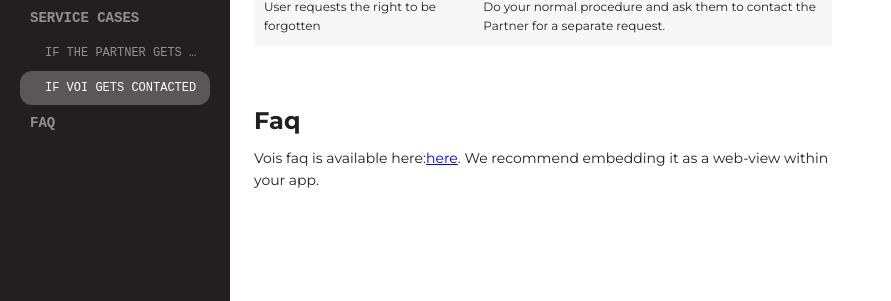
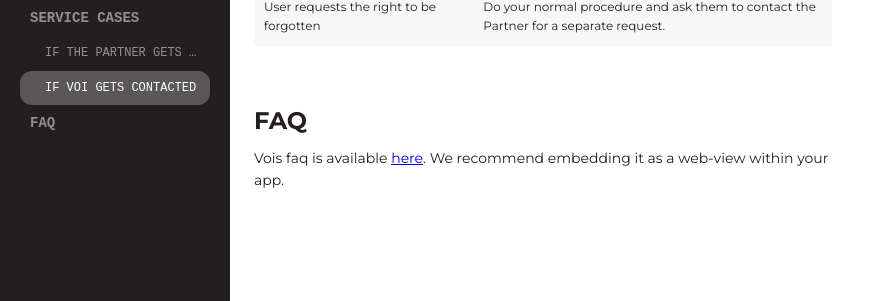
Before and after one commit to voi-api/voi-api.github.io, a Jekyll site: the page built from customer-support.md, in a window 1280 px wide and 900 px high, scrolled down 4742 px. Shown: the part 154-455 px from the top of the window, without its empty margins (0-891 px from the left). Built offline with Jekyll 4.4.1, drawn with Linux system fonts in a browser that asks for light colours; some web fonts are replaced.

Commit message:
Update customer-support.md

```diff
--- a/customer-support.md
+++ b/customer-support.md
@@ -110,5 +110,5 @@ Examples of insignificant issues: not working bell, no kickstand, slow Internet
 |User requests access to their data|Do your normal procedure and ask them to contact the Partner for a separate request.|
 |User requests the right to be forgotten|Do your normal procedure and ask them to contact the Partner for a separate request.|
 
-# Faq
-Vois faq is available here:[here](https://www.voiscooters.com/faq/). We recommend embedding it as a web-view within your app.
+# FAQ
+Vois faq is available [here](https://www.voiscooters.com/faq/). We recommend embedding it as a web-view within your app.
```
